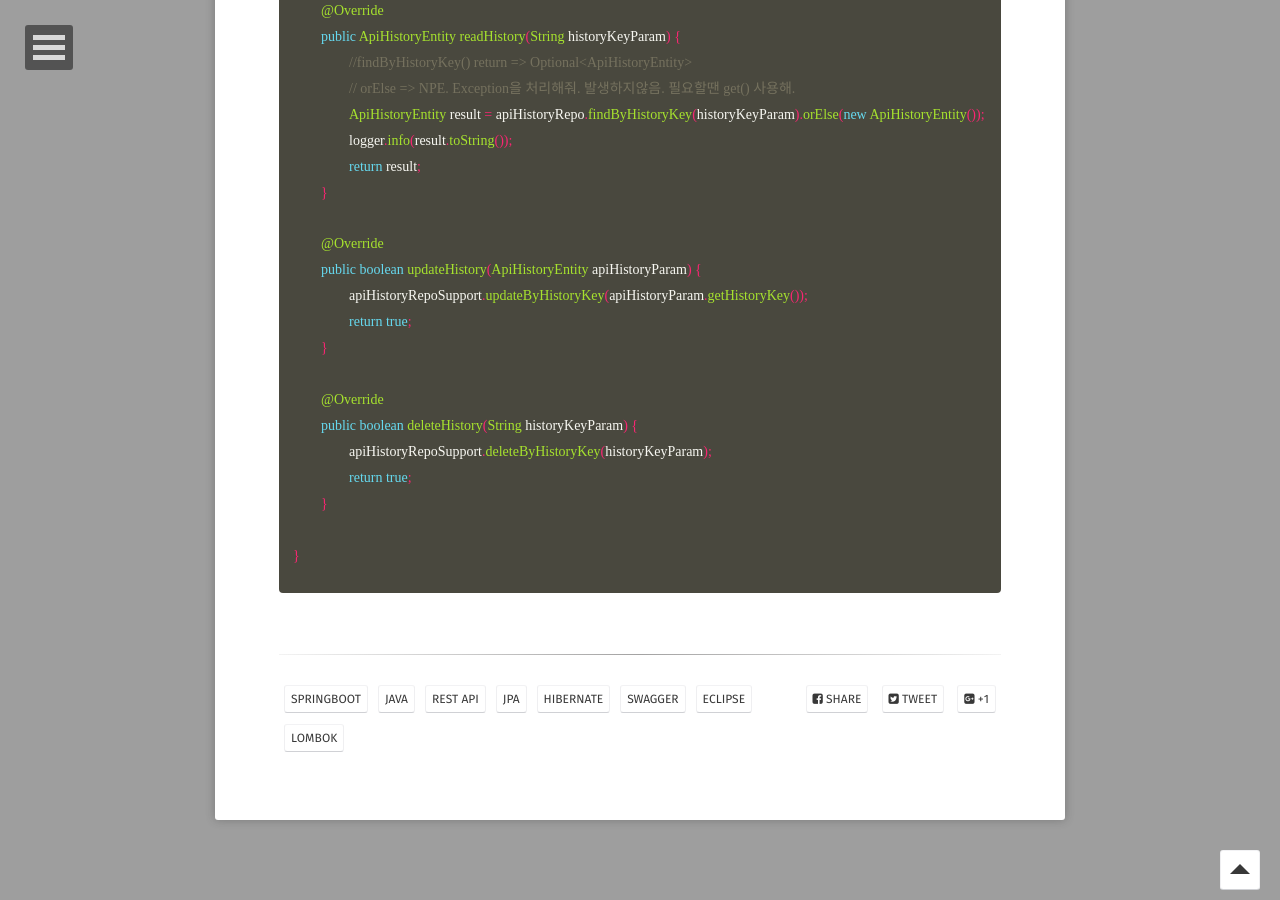
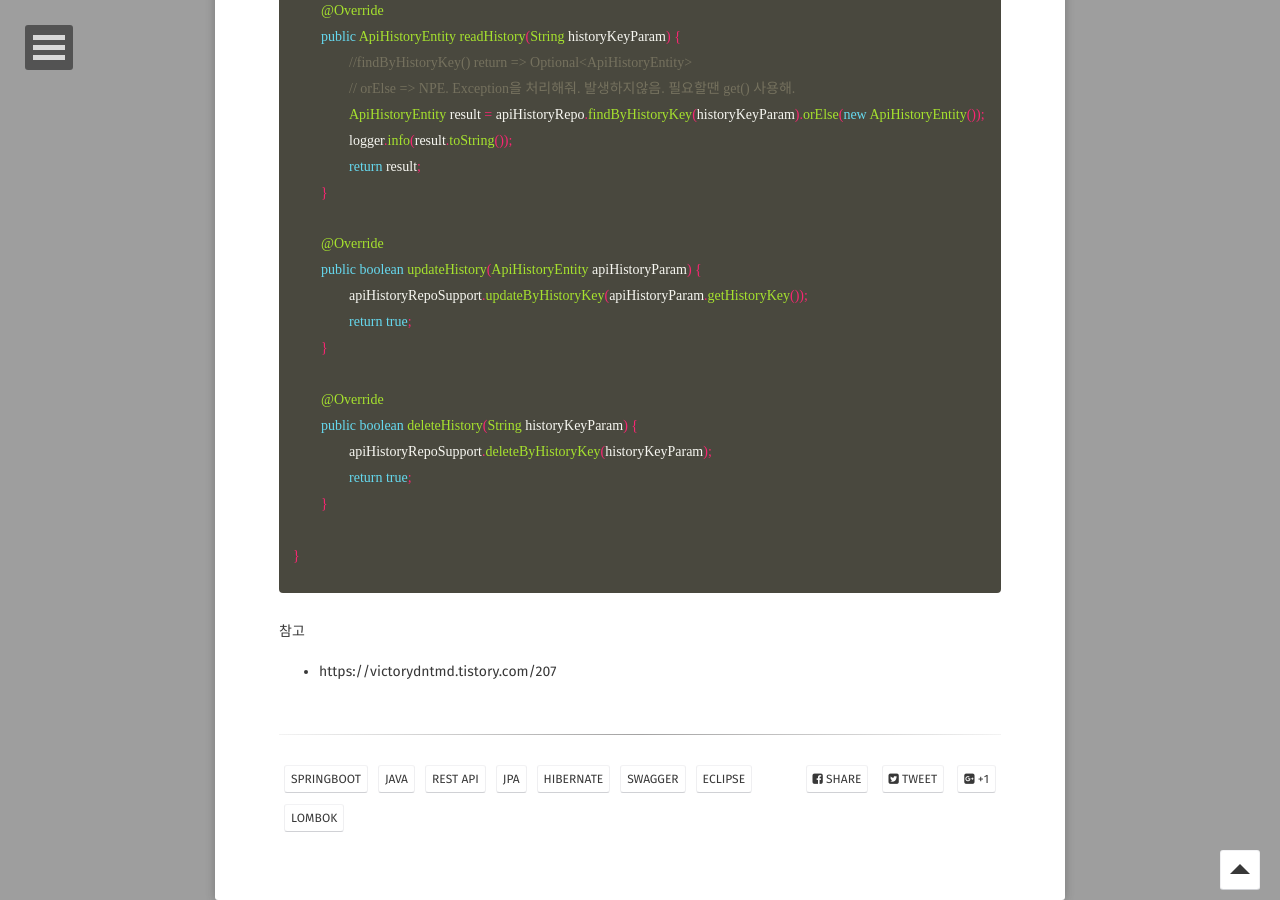
Before and after one commit to GayeonYoon/GayeonYoon.github.io, a Jekyll site: the page built from _posts/2021-07-30-REST_API_POST_3.md, in a window 1280 px wide and 900 px high, scrolled down 9897 px. Built offline with Jekyll 4.4.1, drawn with Linux system fonts in a browser that asks for light colours; some web fonts are replaced.

Commit message:
Update 2021-07-30-REST_API_POST_3.md

```diff
--- a/_posts/2021-07-30-REST_API_POST_3.md
+++ b/_posts/2021-07-30-REST_API_POST_3.md
@@ -368,3 +368,10 @@ public class ApiHistoryServiceImpl implements ApiHistoryService {
 
 }
 {% endhighlight %}
+
+
+
+
+
+참고
+* https://victorydntmd.tistory.com/207
```
